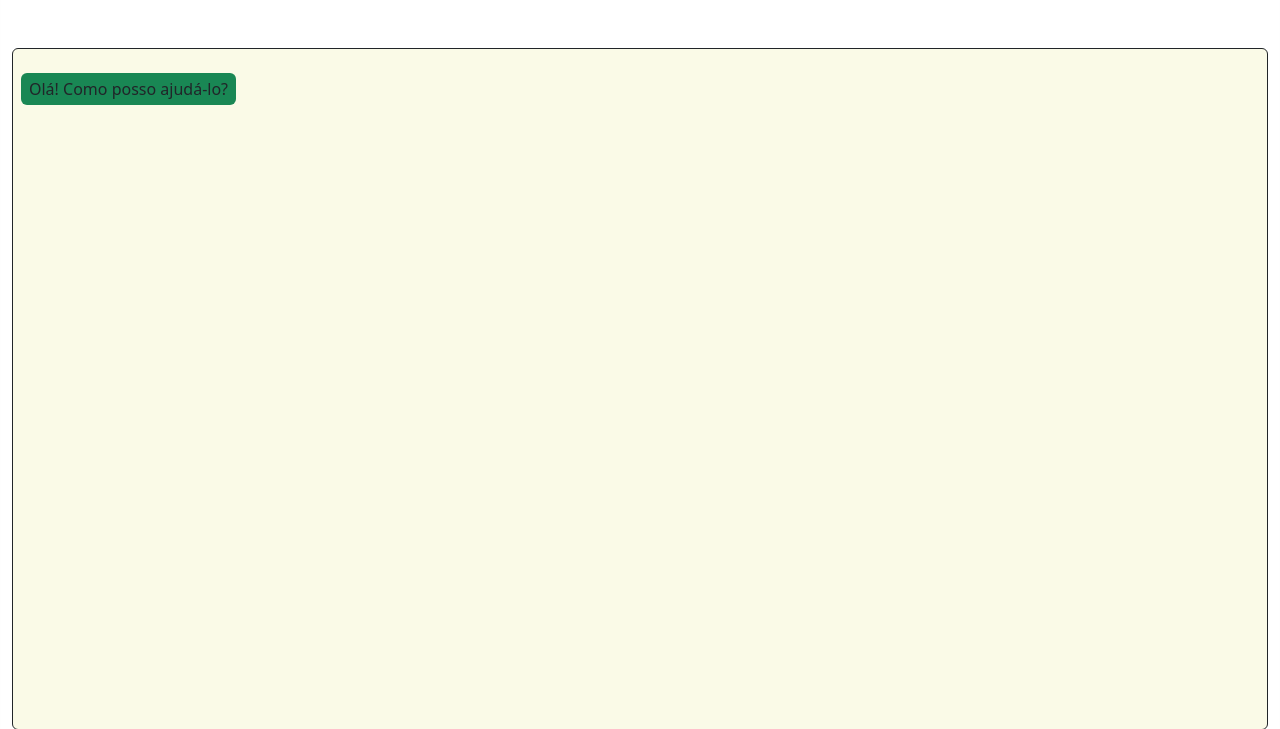
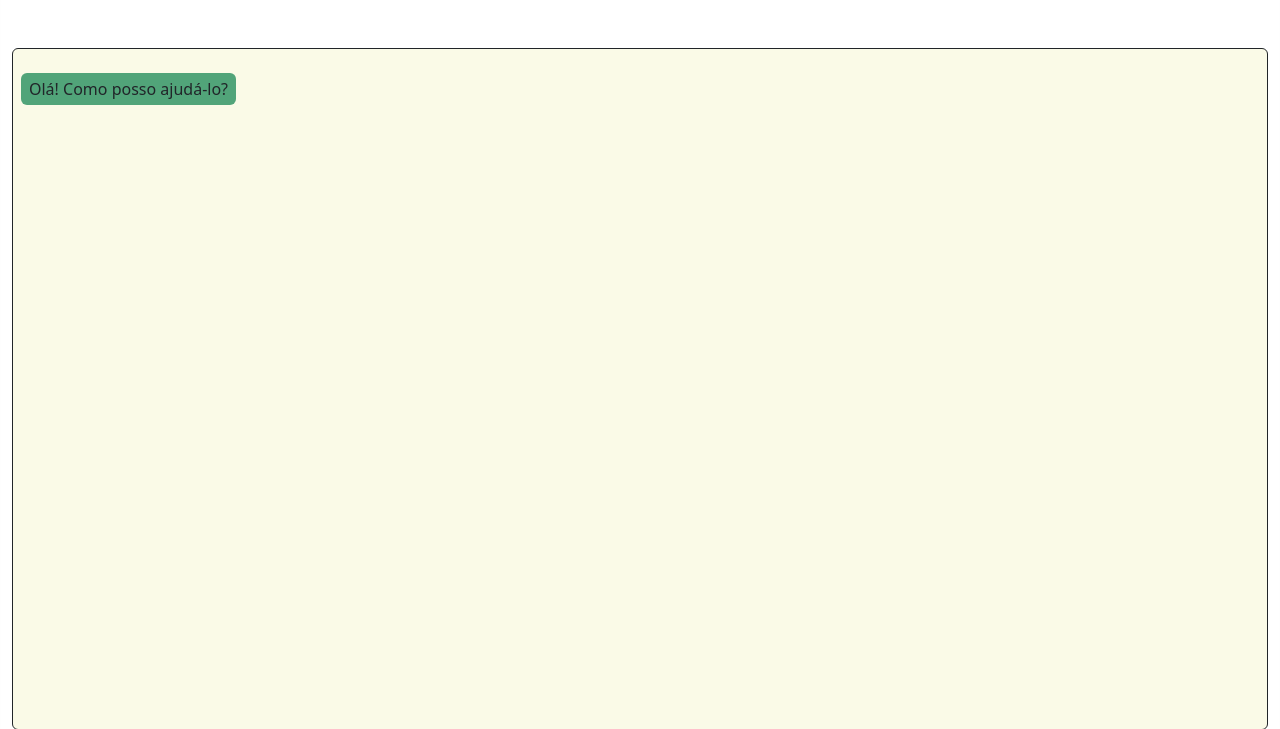
Before and after one commit to Marcelo-Pessoa/Py-Chatbot, a Flask app: page / in a window 1280 px wide. Shown: the part 88-817 px from the top of the page. Run offline with Flask 3, Linux system fonts and the light colour scheme.

Commit message:
Ajustes de acessibilidade

```diff
--- a/app.py
+++ b/app.py
@@ -1,4 +1,4 @@
-from flask import Flask, render_template, request, jsonify
+from flask import Flask, render_template, request
 from gemini import generate_response
 
 app = Flask(__name__)
--- a/static/app.js
+++ b/static/app.js
@@ -29,7 +29,7 @@ function getBotResponse() {
 
   // Adiciona a mensagem do usuário ao chat
   var userHtml =
-      '<li class="d-flex justify-content-between my-4 mx-2 ms-auto w-50"><div class=" bg-primary px-2 py-1 rounded"><span>' +
+      '<li class="d-flex justify-content-between my-4 mx-2 ms-auto w-50"><div class=" bg-primary px-2 py-1 rounded bg-opacity-75"><span>' +
       rawText +
       "</span></div></li>";
   $("#prompt").val("");
@@ -37,7 +37,7 @@ function getBotResponse() {
 
   // Adiciona indicador de carregamento
   var loadingHtml =
-      '<li id="loading" class="d-flex justify-content-between my-4 mx-2 me-auto w-50"><p><em>Processando...</em></p></li>';
+      '<li id="loading" class="d-flex justify-content-between my-4 mx-2 me-auto w-75"><p><em>Processando...</em></p></li>';
   appendMessage(loadingHtml);
 
   // Faz a requisição para o servidor e obtém a resposta do bot
@@ -46,7 +46,7 @@ function getBotResponse() {
           $("#loading").remove();
           data = data.replaceAll("<p>", "<span>").replaceAll("</p>", "</span>");
           var botHtml =
-              '<li class="d-flex justify-content-between my-4 mx-2 me-auto w-50"><div class=" bg-success px-2 py-1 rounded">' +
+              '<li class="d-flex justify-content-between my-4 mx-2 me-auto w-50"><div class=" bg-success px-2 py-1 rounded bg-opacity-75">' +
               data +
               "</div></li>";
           appendMessage(botHtml);
--- a/templates/home.html
+++ b/templates/home.html
@@ -27,7 +27,7 @@
             <div>
               <ul class="list-unstyled">
                     <li class="d-flex justify-content-between my-4 mx-2 me-auto w-50">
-                      <div class="bg-success px-2 py-1 rounded">
+                      <div class="bg-success px-2 py-1 rounded bg-opacity-75">
                         <span>Olá! Como posso ajudá-lo?</span>
                       </div>
                     </li>
```
